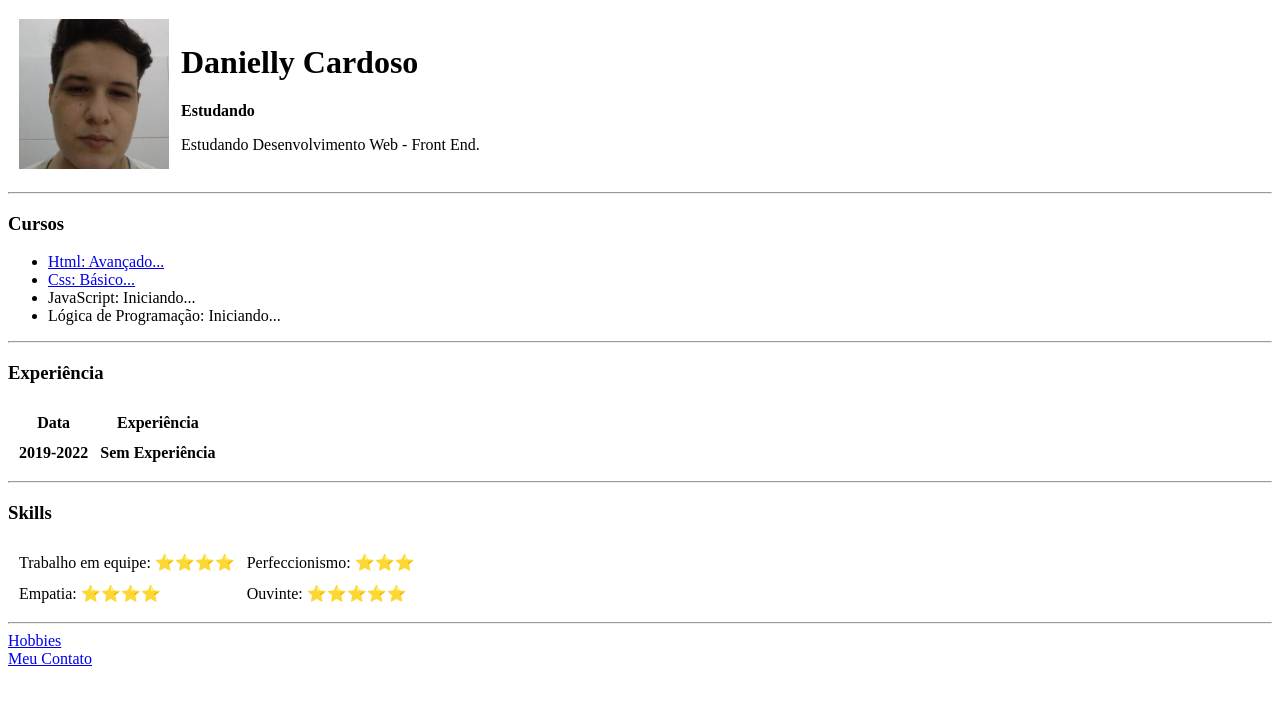
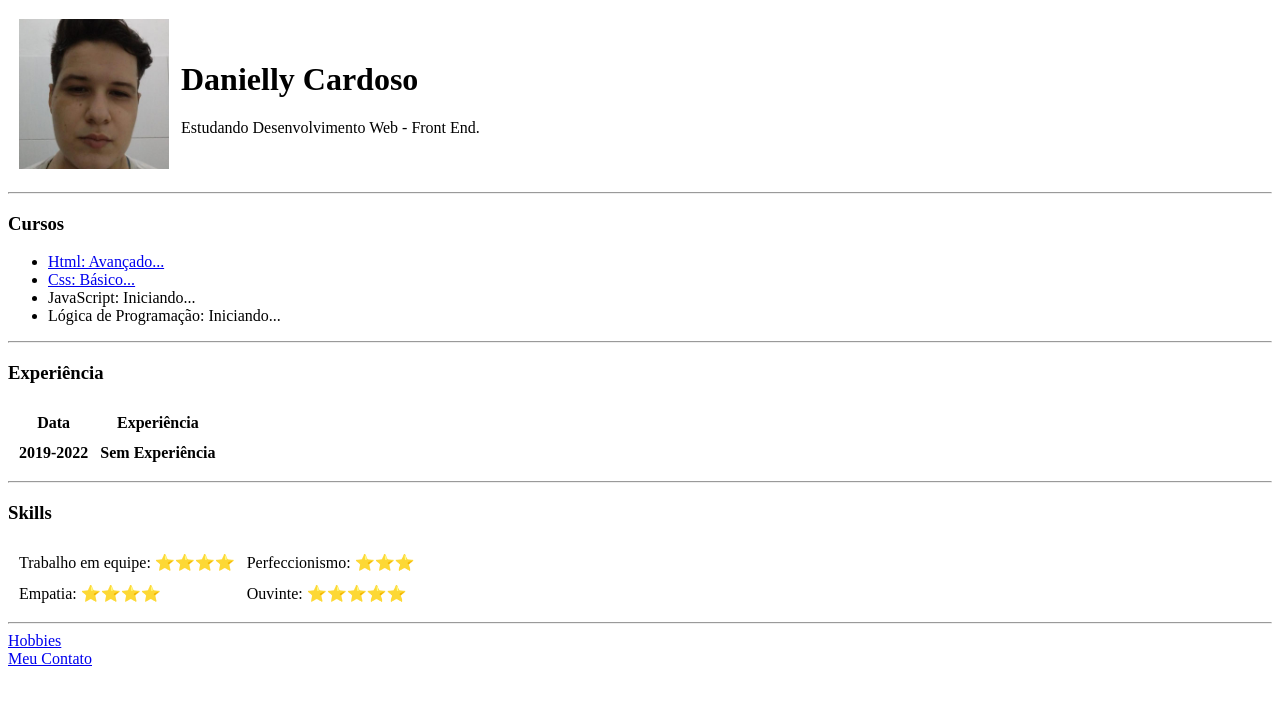
Before and after one commit to DaniellyCardoso/Curriculo, a plain HTML site: page index.html in a window 1280 px wide. Drawn offline with Linux system fonts and the light colour scheme.

Commit message:
Update index.html

```diff
--- a/index.html
+++ b/index.html
@@ -13,8 +13,7 @@
                 </td>
                 <td>
                     <h1>Danielly Cardoso</h1>
-                        <p><strong>Estudando</strong></p>
-                        <p>Estudando Desenvolvimento Web - Front End.</p>
+                      <p>Estudando Desenvolvimento Web - Front End.</p>
                 </td>
             </tr>
 
```
